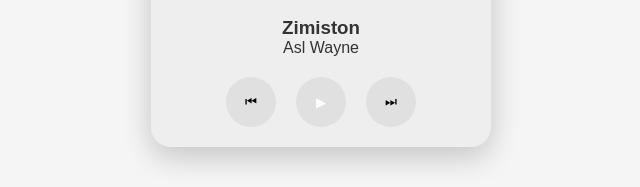
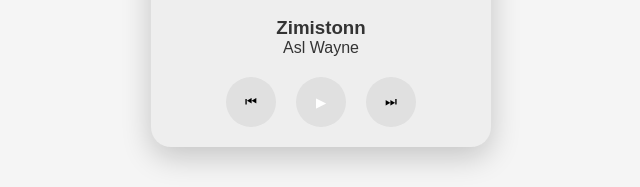
Before and after one commit to saideey/musics, a plain HTML site: page index.html in a window 1280 px wide. Shown: the part 490-677 px from the top of the page, 319-959 px from the left. Drawn offline with Linux system fonts and the light colour scheme.

Commit message:
index.html

```diff
--- a/index.html
+++ b/index.html
@@ -108,7 +108,7 @@
 
     // Qo'shiqlar ro'yxati
     const songs = [
-      { title: "Zimiston", artist: "Asl Wayne", src: "Zimistonn.mp3" },
+      { title: "Zimistonn", artist: "Asl Wayne", src: "Zimistonn.mp3" },
     //   { title: "Another Song", artist: "Artist Name", src: "another-song.mp3" }
     ];
 
```
